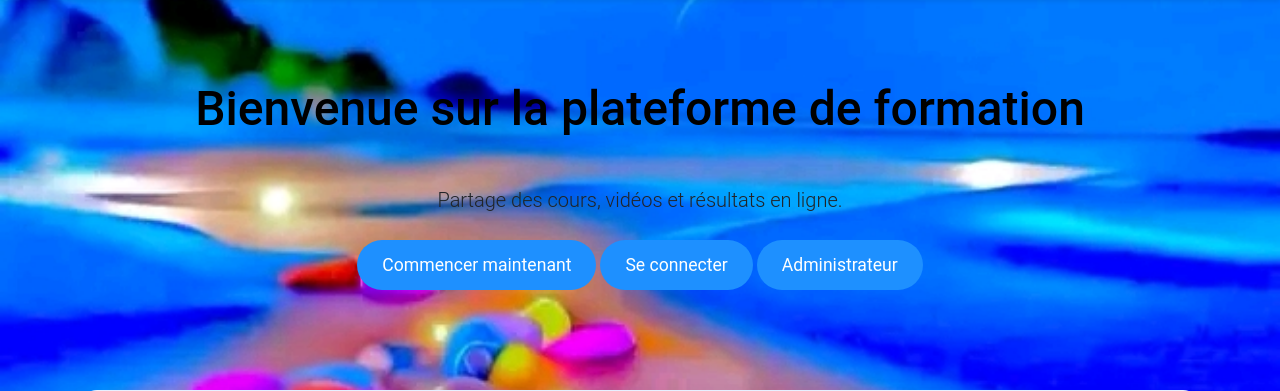
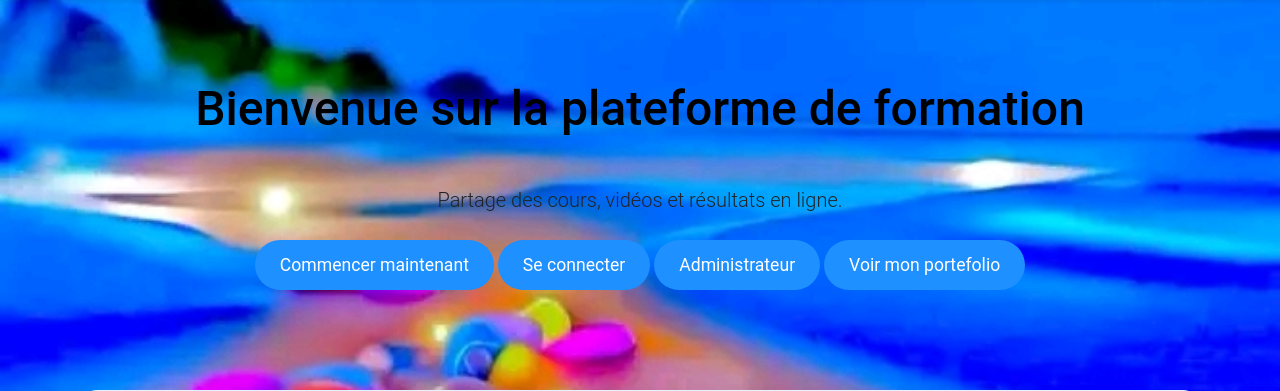
Before and after one commit to joel-piako5/joeformation, a Flask app: page / in a window 1280 px wide. Shown: the part 56-447 px from the top of the page. Run offline with Flask 3, Linux system fonts and the light colour scheme.

Commit message:
Update index.html

```diff
--- a/templates/index.html
+++ b/templates/index.html
@@ -162,6 +162,9 @@
     <a href="{{ url_for('register') }}" class="btn btn-outline-primary btn-lg btn-custom">Commencer maintenant</a>
     <a href="{{ url_for('login') }}" class="btn btn-outline-primary btn-lg btn-custom">Se connecter</a>
     <a href="{{ url_for('logi') }}" class="btn btn-outline-primary btn-lg btn-custom">Administrateur</a>
+    <a href="https://joefroid3-afk.github.io/portfolio_pk/" target="_blank" class="btn btn-outline-danger">
+    Voir mon portefolio
+</a>
 </section>
 
 <!-- ✅ Sections -->
```
